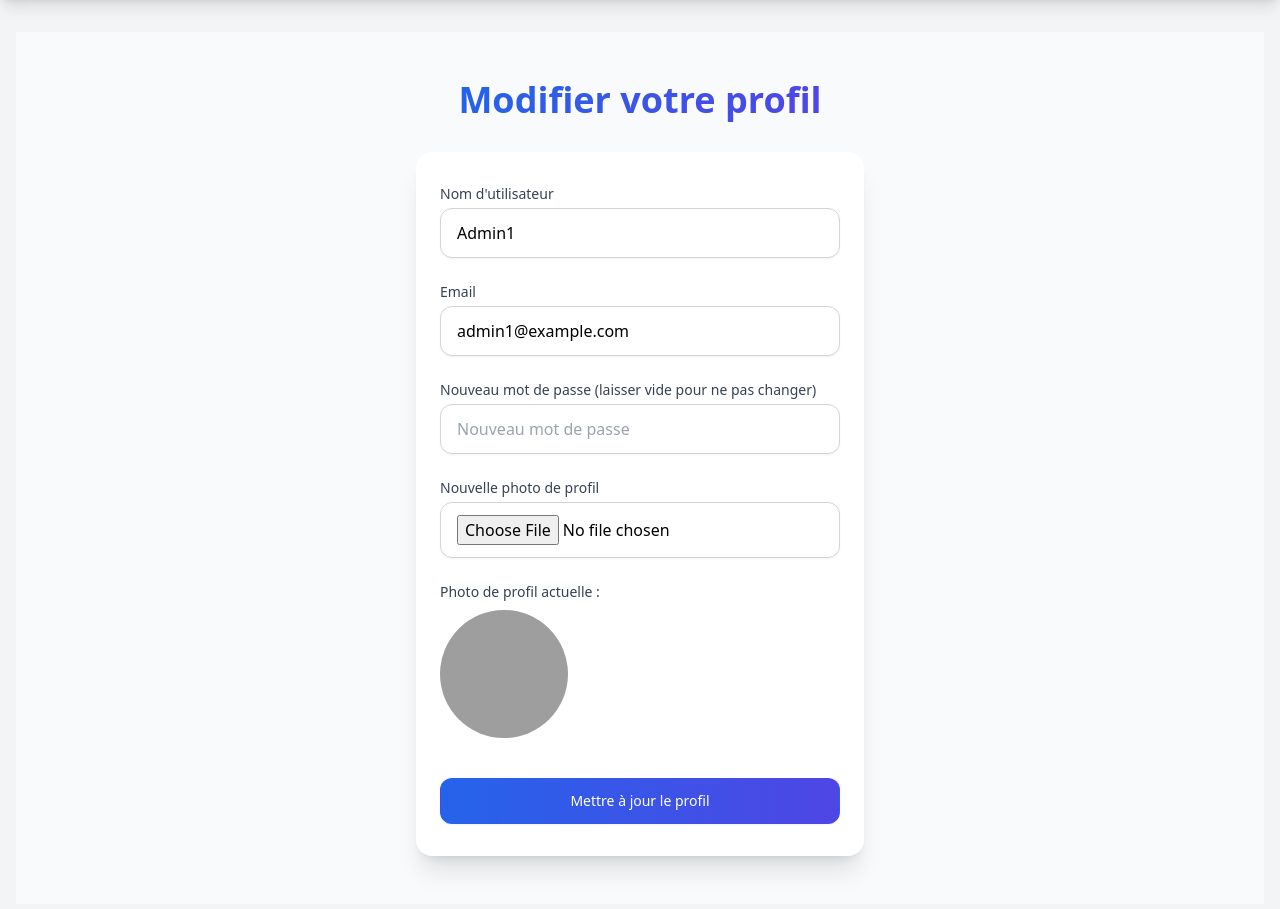
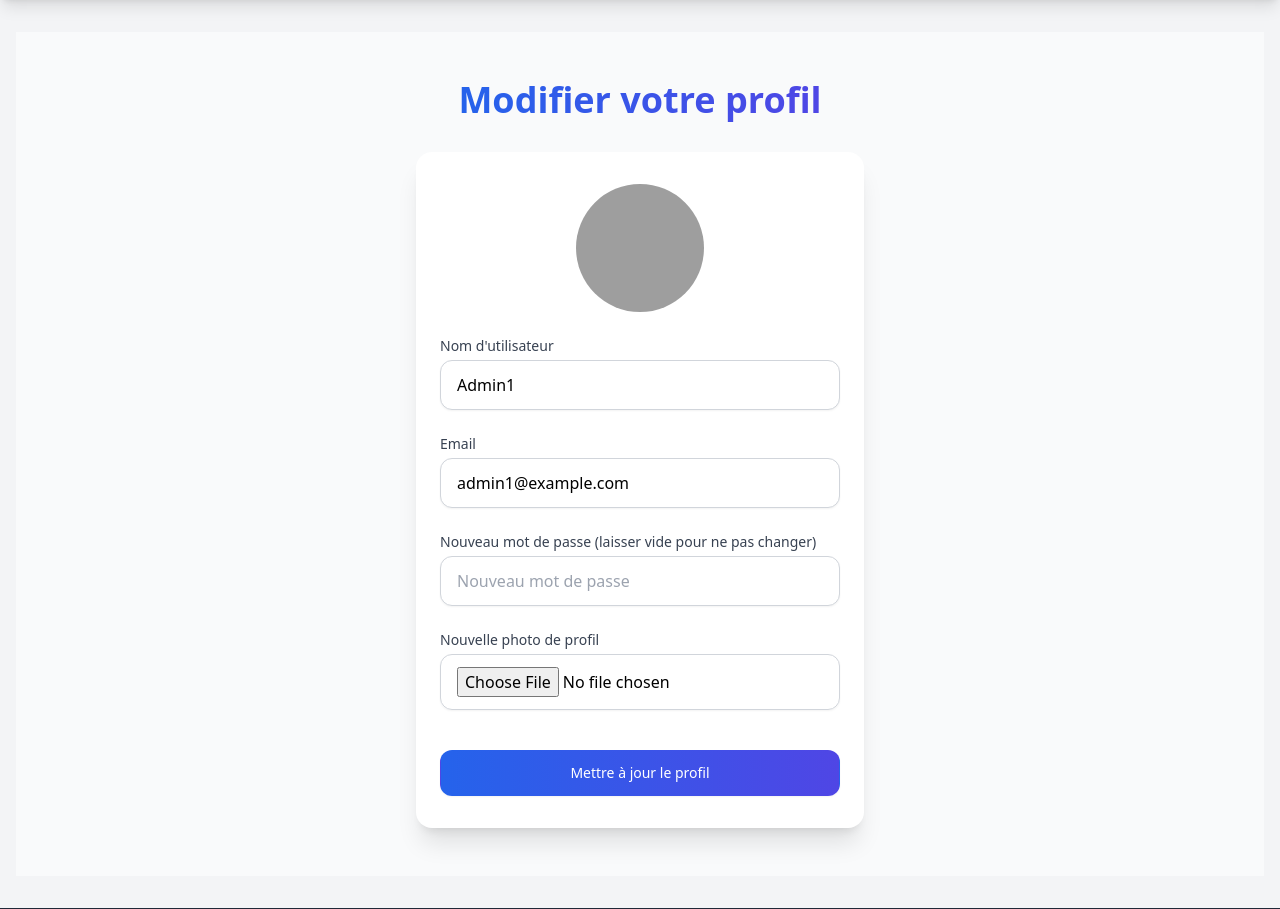
Before and after one commit to hichamoubaha/brief-clutures-partage-v2, a PHP site: page /index.php?page=edit_profile in a window 1280 px wide. Shown: the part 97-1006 px from the top of the page. Run offline with PHP 8.4, Linux system fonts and the light colour scheme; the visitor is signed in with stand-in values (Sample User, id 1); data comes from the database, SQL or seed files in the repository; some libraries are stand-ins or nearby versions; grey boxes are pictures that could not be loaded.

Commit message:
modify the style of input search and profile picture position in users profile

```diff
--- a/views/edit_profile.php
+++ b/views/edit_profile.php
@@ -12,6 +12,13 @@ $userData = $user->getUserById($user_id);
         </h1>
 
         <div class="bg-white py-8 px-6 shadow-xl rounded-2xl">
+            <!-- Profile Photo Section (Centered and Positioned at Top) -->
+            <?php if (!empty($userData['photo'])): ?>
+                <div class="flex justify-center mb-6">
+                    <img src="<?php echo htmlspecialchars($userData['photo']); ?>" alt="Photo de profil" class="w-32 h-32 object-cover rounded-full">
+                </div>
+            <?php endif; ?>
+
             <form id="editProfileForm" action="index.php?page=edit_profile" method="POST" enctype="multipart/form-data" class="space-y-6">
                 <div>
                     <label for="nom_utilisateur" class="block text-sm font-medium text-gray-700">
@@ -66,13 +73,6 @@ $userData = $user->getUserById($user_id);
                                class="appearance-none block w-full px-4 py-3 border border-gray-300 rounded-xl shadow-sm focus:outline-none focus:ring-2 focus:ring-blue-500 focus:border-transparent transition-all">
                     </div>
                 </div>
-
-                <?php if (!empty($userData['photo'])): ?>
-                    <div>
-                        <p class="text-sm font-medium text-gray-700">Photo de profil actuelle :</p>
-                        <img src="<?php echo htmlspecialchars($userData['photo']); ?>" alt="Photo de profil" class="mt-2 w-32 h-32 object-cover rounded-full">
-                    </div>
-                <?php endif; ?>
 
                 <div class="pt-4">
                     <button type="submit"
--- a/views/home.php
+++ b/views/home.php
@@ -1,6 +1,7 @@
 <?php
 $is_authenticated = isset($_SESSION['user_id']);
 ?>
+ <div class="flex justify-center my-4">
     <form action="index.php?page=search" method="GET" class="flex items-center">
         <input type="hidden" name="page" value="search">
         <input type="text" name="query" placeholder="Rechercher un article..." class="px-4 py-2 border border-gray-300 rounded-l-md focus:outline-none focus:ring-2 focus:ring-blue-500 focus:border-transparent">
@@ -8,6 +9,8 @@ $is_authenticated = isset($_SESSION['user_id']);
             Rechercher
         </button>
     </form>
+</div>
+
 <div class="max-w-7xl mx-auto px-4 sm:px-6 lg:px-8 py-12">
     <h1 class="text-4xl font-extrabold text-gray-900 mb-12 text-center">
         <span class="bg-clip-text text-transparent bg-gradient-to-r from-blue-600 to-indigo-600">
```
Also changed, not shown: uploads/67813734ba4ce_hichamphoto.jpg (added), uploads/6781382bcb2ca_premium_photo-1689568126014-06fea9d5d341.jpg (added), uploads/67813a56a99ce_cinema1.jpg (added), uploads/67813a9b4cefb_litirature1.jpg (added), uploads/67813acd1715c_cinema2.jpg (added), uploads/67813afce70d5_liturature2.jpg (added), uploads/67813caa28e7c_profile-clipart-lg.png (added), uploads/67813cdf79dd4_photographie1.jpg (added), uploads/67813d14195ec_photograpghie2.jpg (added), uploads/67813d31b7a14_music1.webp (added), uploads/67813d55282fe_music2.jpg (added), uploads/67814357c5239_logo AVOCAT.png (added). Lines whose indentation alone changed are shown as unchanged.
